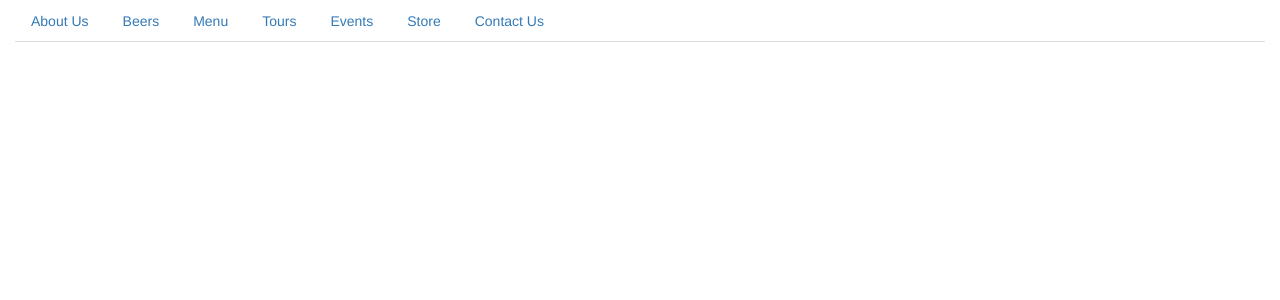
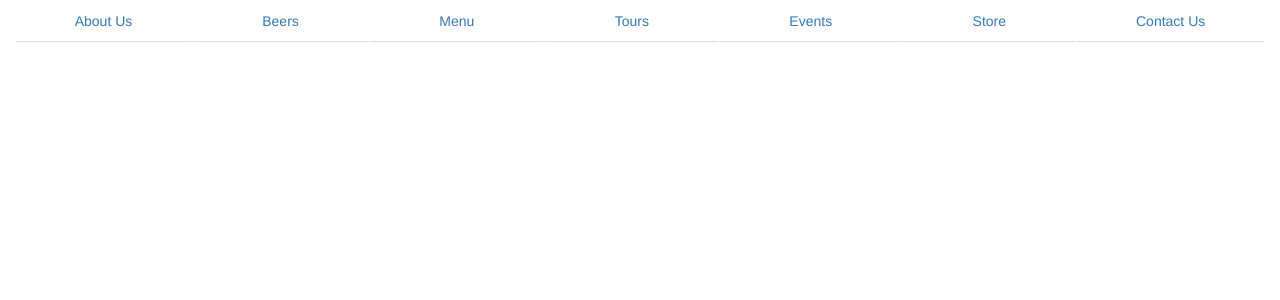
Before and after one commit to kylemochrie/LongshotBrewingCo, a PHP site: page / in a window 1280 px wide. Shown: the top 300 px of the page. Run offline with PHP 8.4, Linux system fonts and the light colour scheme.

Commit message:
Justified navigation

```diff
--- a/index.php
+++ b/index.php
@@ -7,7 +7,7 @@ include "header.html";
 <body>
 <div class="container-fluid">
     <nav>
-        <ul class="nav nav-tabs">
+        <ul class="nav nav-tabs nav-justified">
             <li role="presentation"><a href="about.php">About Us</a></li>
             <li role="presentation"><a href="beers.php">Beers</a></li>
             <li role="presentation"><a href="menu.php">Menu</a></li>
```
